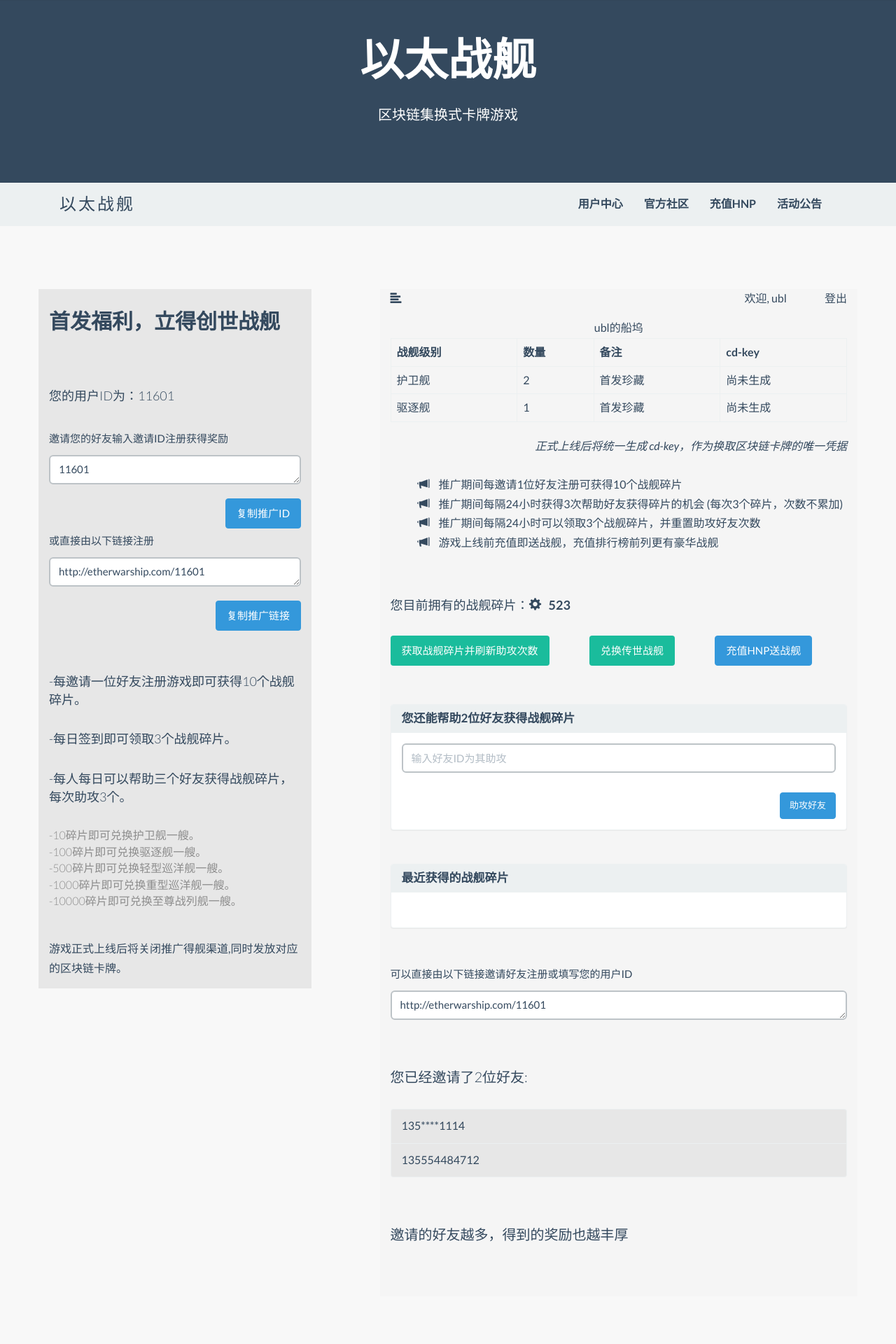
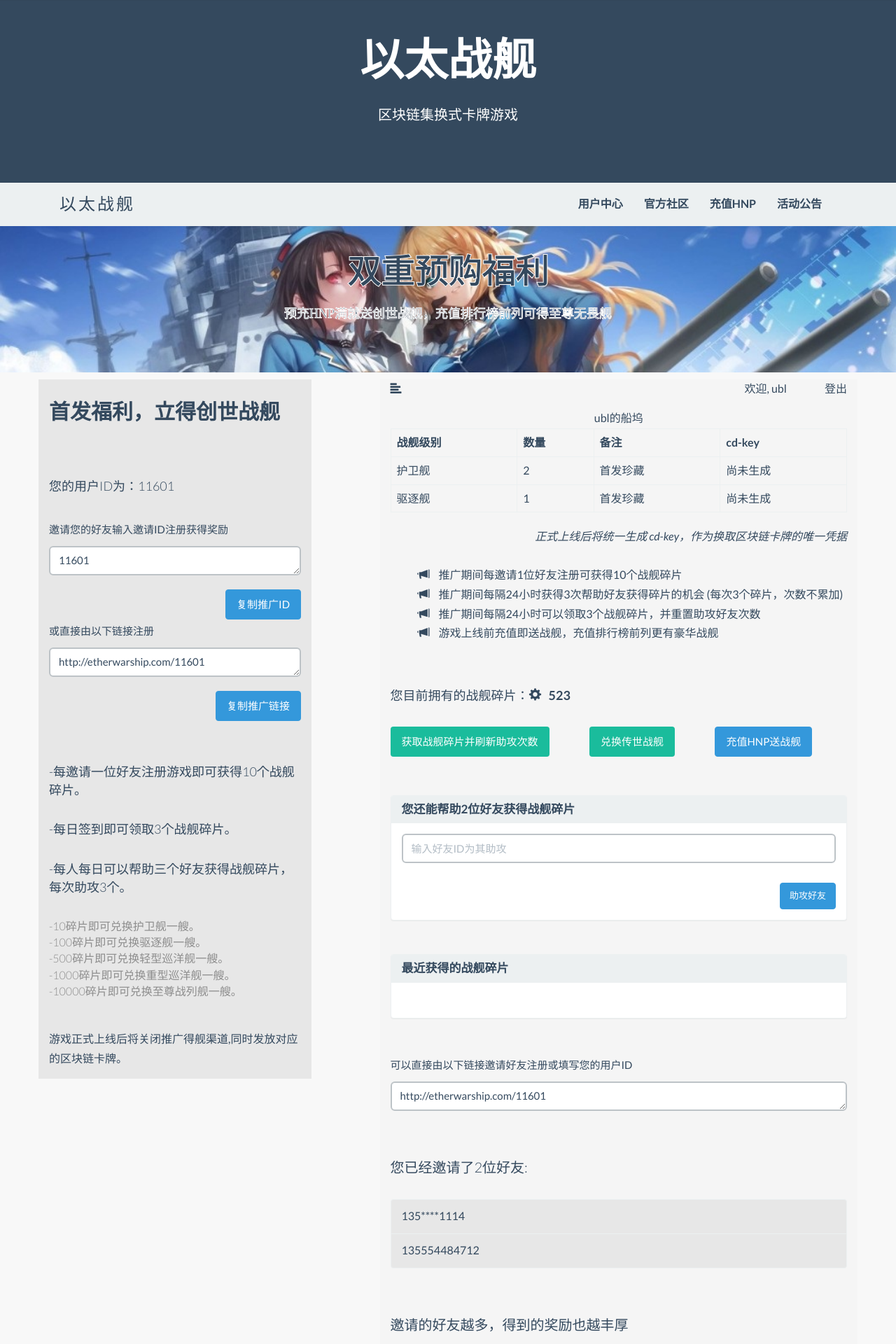
Before and after one commit to ubltroll/lamer_py, a Django app: page /home/ in a window 1280 px wide. Shown: the top 1920 px of the page at 70% size. Run offline with Django 3.2, Linux system fonts and the light colour scheme; a user stored in the database is signed in; data comes from the database, SQL or seed files in the repository; some libraries are stand-ins or nearby versions.

Commit message:
1.3.6
加入广告位

```diff
--- a/milicien/static/css/general.css
+++ b/milicien/static/css/general.css
@@ -315,6 +315,13 @@ color: #ECEBEB;
 	padding: 100px 0;
 	color: #f8f8f8;
 	background: url(../img/intro/banner-bg.jpg) no-repeat center center;
+	background-size: cover;
+}
+
+.blank {
+	padding: 10px 0;
+	color: #f8f8f8;
+	background: url(../img/test.jpg) no-repeat center center;
 	background-size: cover;
 }
 
--- a/milicien/templates/user.html
+++ b/milicien/templates/user.html
@@ -8,7 +8,9 @@
 <link rel="stylesheet" href="/static/css/magnific-popup.css">
 <!-- jQuery 1.7.2+ or Zepto.js 1.0+ -->
 
+<!-- Custom CSS-->
 
+<link href="/static/css/general.css" rel="stylesheet">
 <!-- Magnific Popup core JS file -->
 
 
@@ -22,9 +24,22 @@
 	<div id='head'></div>
 
 
-	<div class="content-section-a">
+	<div class="blank" style="padding-top:10px">
+		<div class="container padding-top:10px">
+			<div class="row" onclick="location.href='/presell/';">
+				<div class="col-md-6 col-md-offset-3 text-center wrap_title">
+				<h2 style="color:#34495e;font-size: 3.0em; -webkit-text-stroke-width:1px;-webkit-text-stroke-color:#ffffff; font-family: SimHei；">双重预购福利</h2>
+				<p class="lead2" style="color:#34495e; -webkit-text-stroke-width:1px;-webkit-text-stroke-color:#ffffff; font-family: SimHei；">预充HNP满就送创世战舰，充值排行榜前列可得至尊无畏舰</p>
+			 </div>
+			</div>
+		</div>
+	</div>
 
-        <div class="container">
+
+
+	<div class="content-section-a" style="padding-top:10px">
+
+        <div class="container" >
 
             <div class="row">
 
```
Also changed, not shown: milicien/templates/presell.html (+4 -3 lines), milicien/static/img/412.jpg (added), milicien/static/img/412.png (deleted), milicien/static/img/intro/banner-bg.jpg, milicien/static/img/test.jpg (added).
